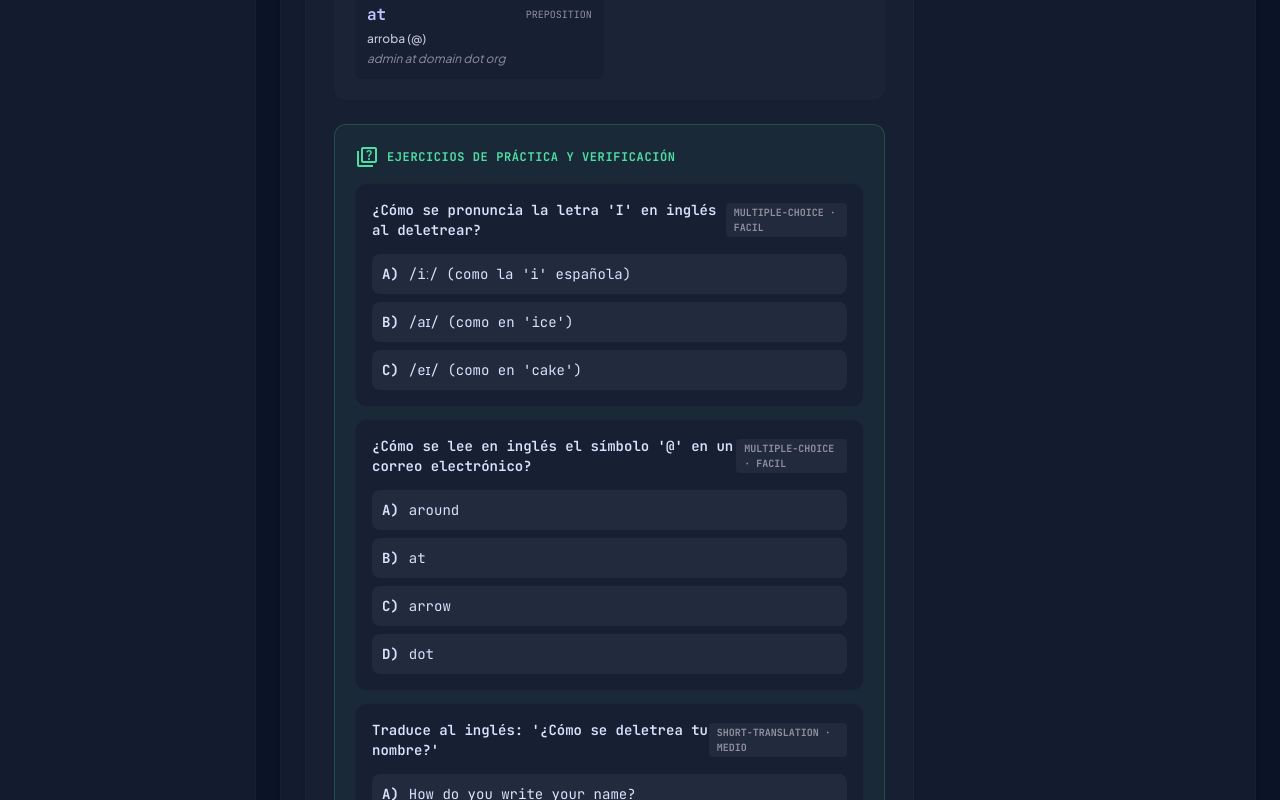
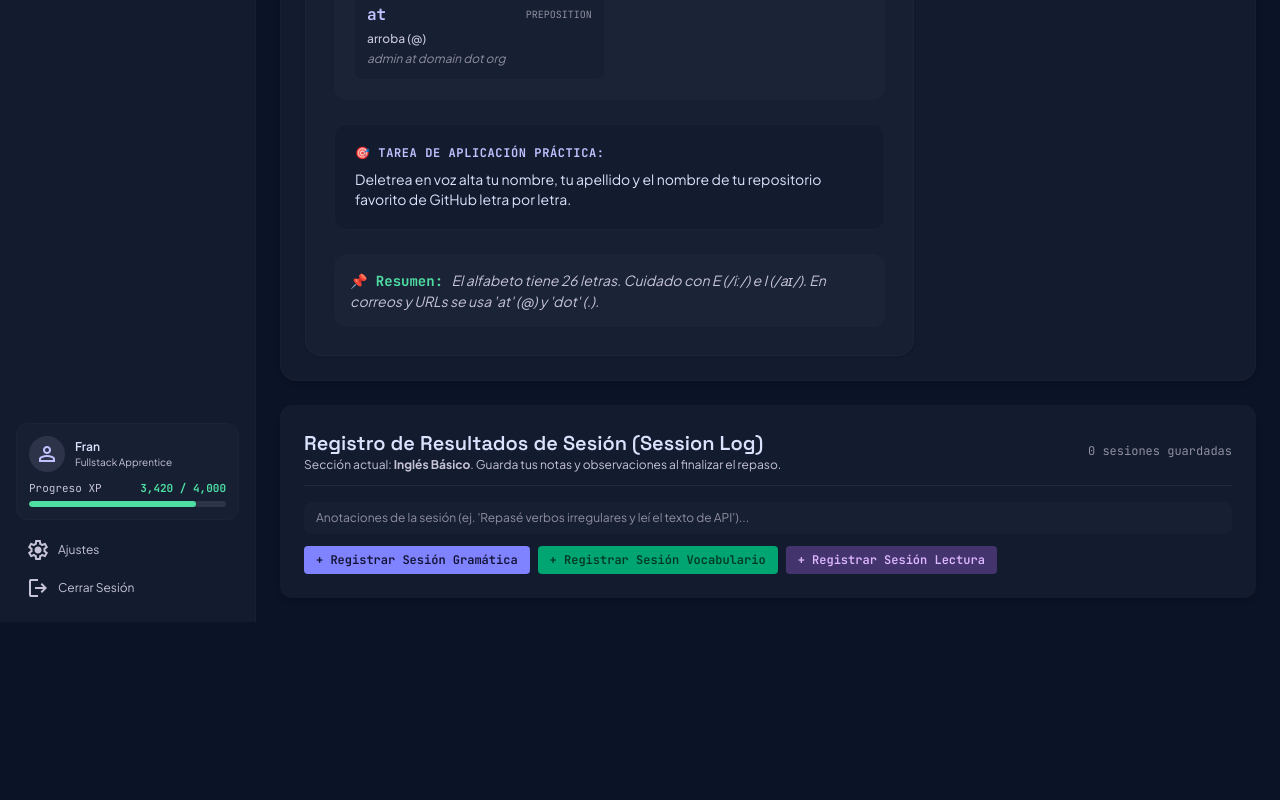
Before and after one commit to francoogb/devlearn, a Next.js app: page /ingles in a window 1280 px wide. Shown: the part 2580-3380 px from the top of the page. After the commit the page ends 3202 px from the top, so only its background shows below. Built offline with nearby package versions, Linux system fonts and the light colour scheme.

Commit message:
refactor(ingles): ocultar temporalmente la seccion de ejercicios de verificacion/quiz

```diff
--- a/src/components/EnglishCurriculumExplorer.tsx
+++ b/src/components/EnglishCurriculumExplorer.tsx
@@ -349,80 +349,7 @@ export default function EnglishCurriculumExplorer() {
                   </div>
                 )}
 
-                {/* 8. Ejercicios de Práctica con Soluciones Explicadas */}
-                <div className="flex flex-col gap-3.5 rounded-xl border border-secondary/20 bg-secondary/5 p-5">
-                  <span className="font-mono text-xs uppercase tracking-wider text-secondary font-bold flex items-center gap-2">
-                    <span className="material-symbols-outlined text-base">quiz</span>
-                    Ejercicios de Práctica y Verificación
-                  </span>
 
-                  <div className="flex flex-col gap-3">
-                    {activeLesson.activities.map((act) => {
-                      const currentAns = userAnswers[act.id];
-                      const hasAnswered = currentAns !== undefined;
-                      const isCorrect = currentAns === act.correctAnswer;
-
-                      return (
-                        <div
-                          key={act.id}
-                          className="flex flex-col gap-2.5 rounded-xl bg-surface-container p-4 border border-outline-variant/15"
-                        >
-                          <div className="flex items-center justify-between">
-                            <span className="font-mono text-xs sm:text-sm font-semibold text-on-surface">
-                              {act.prompt}
-                            </span>
-                            <span className="rounded px-2 py-0.5 font-mono text-[10px] uppercase bg-surface-container-high text-outline font-bold">
-                              {act.type} · {act.difficulty}
-                            </span>
-                          </div>
-
-                          {act.options && (
-                            <div className="flex flex-col gap-2 pt-1">
-                              {act.options.map((opt, optIdx) => {
-                                const isOptSelected = currentAns === optIdx;
-                                const isOptCorrect = optIdx === act.correctAnswer;
-
-                                let optStyle =
-                                  "bg-surface-container-high hover:bg-surface-container-highest text-on-surface";
-                                if (hasAnswered) {
-                                  if (isOptCorrect) {
-                                    optStyle =
-                                      "bg-secondary/20 border border-secondary text-secondary font-bold";
-                                  } else if (isOptSelected) {
-                                    optStyle = "bg-error/20 border border-error text-error";
-                                  } else {
-                                    optStyle = "opacity-50";
-                                  }
-                                }
-
-                                return (
-                                  <button
-                                    key={optIdx}
-                                    type="button"
-                                    onClick={() => handleSelectAnswer(act.id, optIdx)}
-                                    className={`flex items-center gap-2.5 rounded-lg p-2.5 text-left font-mono text-xs sm:text-sm transition-all ${optStyle}`}
-                                  >
-                                    <span className="font-bold">
-                                      {String.fromCharCode(65 + optIdx)})
-                                    </span>
-                                    <span>{opt}</span>
-                                  </button>
-                                );
-                              })}
-                            </div>
-                          )}
-
-                          {hasAnswered && (
-                            <div className="mt-1.5 rounded-lg bg-surface-container-high p-3 text-xs sm:text-sm text-on-surface border border-outline-variant/15">
-                              <span className="font-bold text-secondary">Explicación: </span>
-                              {act.explanation}
-                            </div>
-                          )}
-                        </div>
-                      );
-                    })}
-                  </div>
-                </div>
 
                 {/* 9. Actividad de Aplicación y Resumen */}
                 <div className="flex flex-col gap-2 rounded-xl bg-surface-container-low p-4 sm:p-5 border border-outline-variant/15">
```
